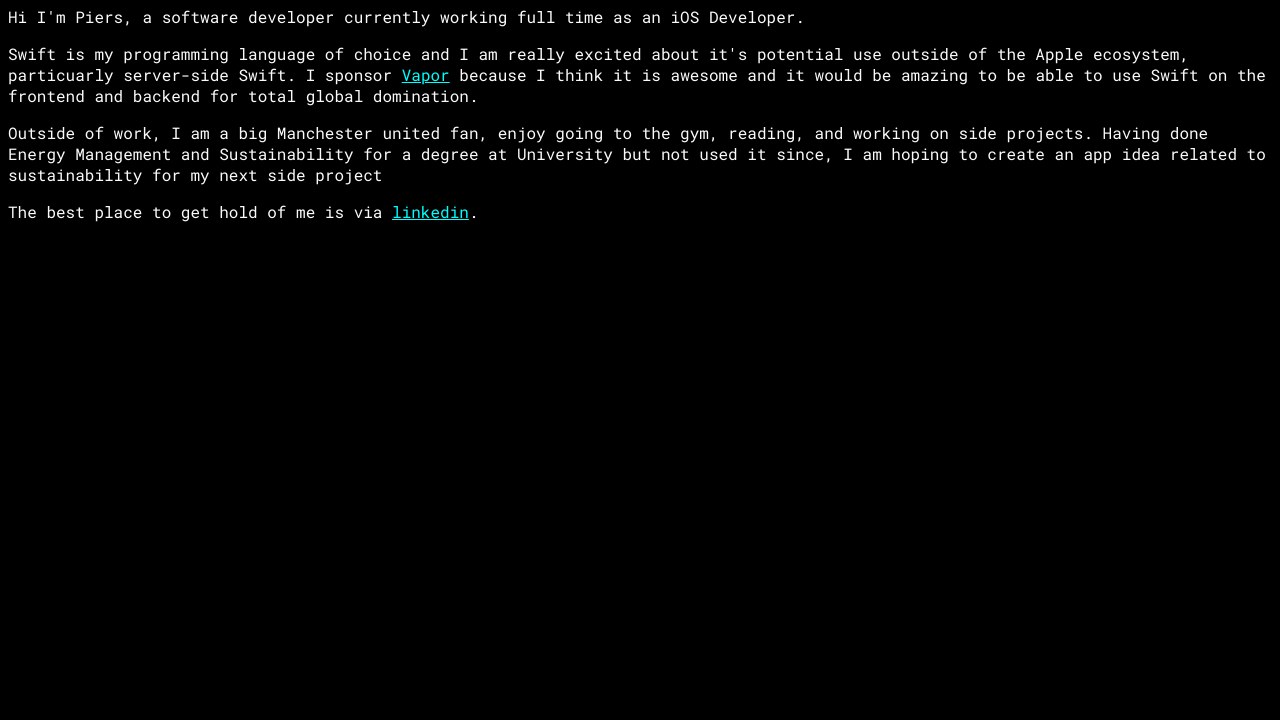
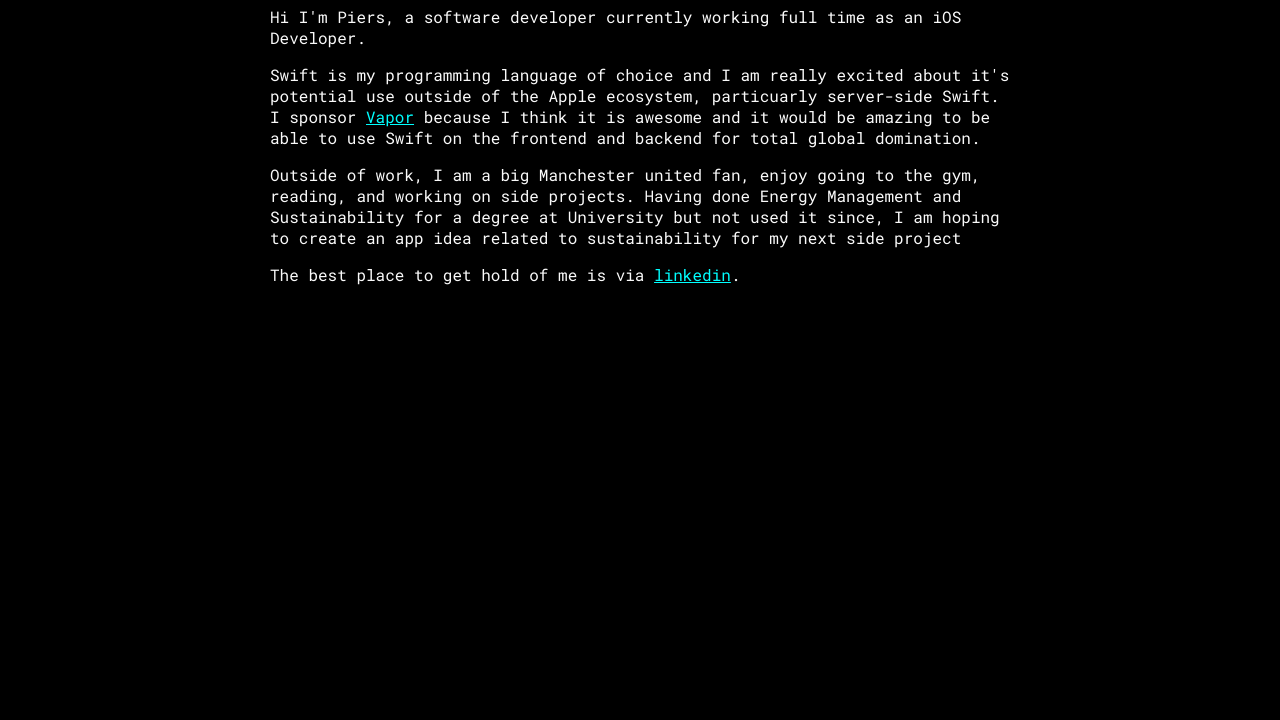
Before and after one commit to piersebdon/piersebdon.github.io, a plain HTML site: page index.html in a window 1280 px wide. Shown: the part 80-800 px from the top of the page. Drawn offline with Linux system fonts and the light colour scheme.

Commit message:
ensure content is centered with a min and max width

```diff
--- a/assets/main.css
+++ b/assets/main.css
@@ -2,6 +2,9 @@ body {
     font-family: 'Roboto Mono', monospace;
     color: rgb(250, 250, 250);
     background-color: black;
+    max-width: 740px;
+    min-width: 300px;
+    margin: 0 auto;
 }
 
 a {
```
